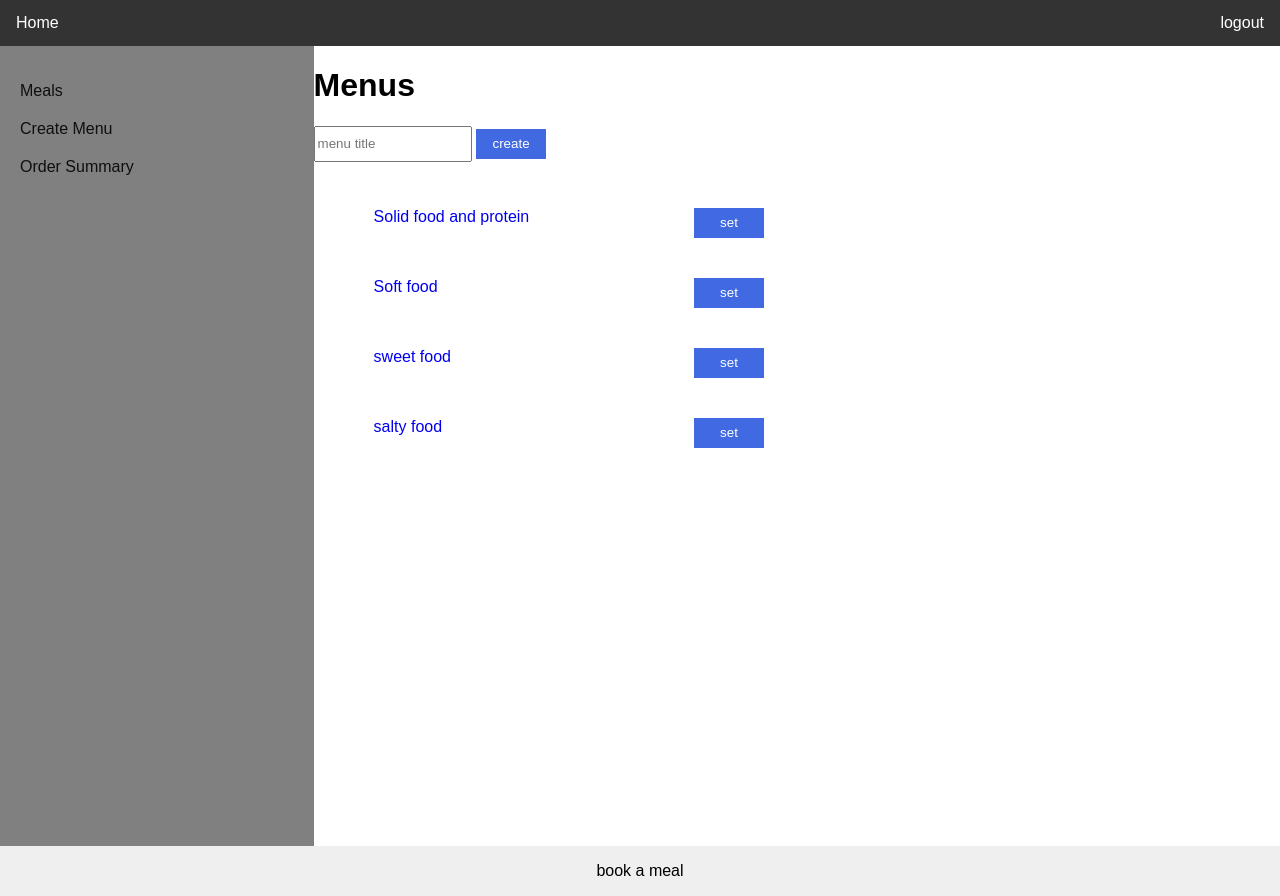
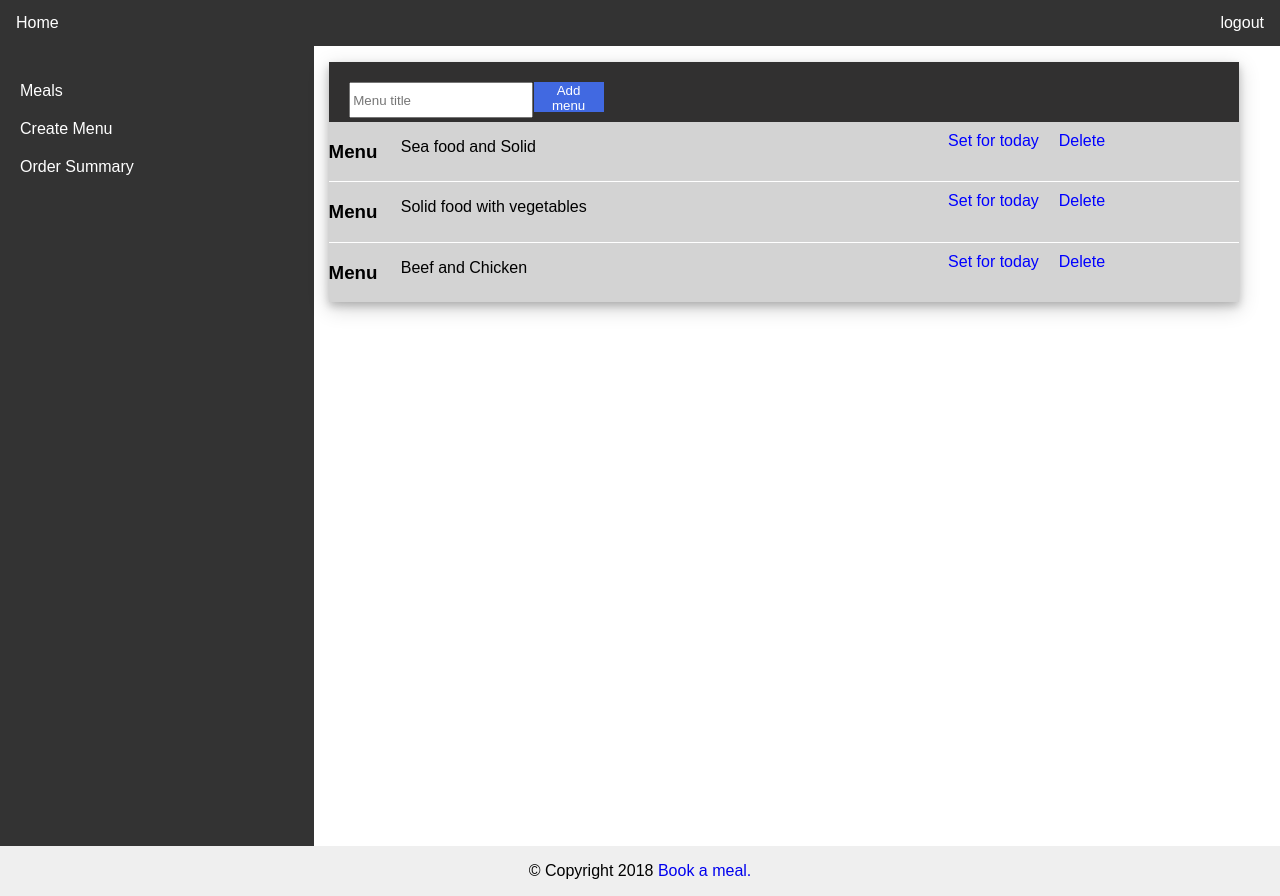
Before and after one commit to aminubarade/book-a-meal, a website: page ui/createMenu.html in a window 1280 px wide. Drawn offline with Linux system fonts and the light colour scheme.

Commit message:
fix(reworked the ui of user dashboard and login page)

```diff
--- a/ui/asset/css/style.css
+++ b/ui/asset/css/style.css
@@ -47,7 +47,7 @@ footer {
 
 /*login page */
 .whole-account {
-    background-image: url('../images/5.jpg');
+    background-image: url('../images/meal.jpg');
     background-size: contain;
     width: 100%;
     height: 100%;
@@ -56,7 +56,7 @@ footer {
     height: auto;
     width: auto;
     background-color: whitesmoke;
-    max-width: 50vw;
+    max-width: 20rem;
     box-shadow: 0 4px 8px 0 rgba(0, 0, 0, 0.2), 0 6px 20px 0 rgba(0, 0, 0, 0.19);
     margin: auto;
 }
@@ -90,7 +90,7 @@ footer {
     padding: 1rem;
 }
 .item {
-    height: 300px;
+    height: auto;
     width: 210px;
     display: flex;
     flex-direction: column;
@@ -218,12 +218,18 @@ footer {
 
 .form-input{
     height: 30px;
-    width: 150px;
+    width: 95%;
     margin-bottom: 10px;
 }
 
-.form-input:focus{
+.form-input:focus  {
     outline: none;
+    width: 100%;
+    transition: 1s;
+    color: darkgray;
+}
+.form-input:focus::placeholder {
+    color: black;
 }
 
 /* backend */
@@ -236,7 +242,7 @@ footer {
     height: 100vh;
 }
 .db-con {
-    padding: 50px;
+    margin: 15px;
 }
 
 .content  {
@@ -244,7 +250,7 @@ footer {
 }
 
 .sidebar  {
-    background-color: grey;
+    background-color: #333;
     width: 25%;
 }
 .sidebar li {
@@ -260,7 +266,7 @@ footer {
     color:blue;
 }
 .sidebar a {
-    color: rgb(15, 14, 14) !important;
+    color: white!important;
 }
 .sidebar a:hover {
     color: rgb(73, 69, 69) !important;
@@ -313,3 +319,8 @@ footer {
     border: none;
     padding: 0.5em;
 }
+
+.footer {
+    position: absolute;
+    bottom: 0;
+}
--- a/ui/createMenu.html
+++ b/ui/createMenu.html
@@ -5,13 +5,13 @@
         <meta name="viewport" content="width=device-width, initial-scale=1.0">
         <meta http-equiv="X-UA-Compatible" content="ie=edge">
         <link rel="stylesheet" href="asset/css/style.css">
-        <title>Add meals to menu</title>
+        <title>Create menu</title>
     </head>
         <body>
             <nav class="nav navbar">
                 <ul>
                     <li><a href="index.html">Home</a></li>
-                    <li style="float:right"><a href="account.html">logout</a></li>
+                    <li class="pull-right"><a href="account.html">logout</a></li>
                 </ul>
             </nav>
             <div class="dashboard-container">
@@ -24,29 +24,81 @@
 
                 </div>
                 <div class="content">
-                    <h1>Menus</h1>
-                    <div class="row">
-                        <form method="POST" action="#">
-                            <input type="text" placeholder="menu title" class="form-input" >
-                            <input type="submit" class="btn" value="create">
-                        </form>
-                    </div>
-
-                    <div class="menu-list">
-                        <ul class="col">
-                            <li class="menu-item"><a href="#" class="no-style">Solid food and protein</a> <button class="btn pull-right">set</button></li>
-                            <li class="menu-item"><a href="#" class="no-style">Soft food</a> <button class="btn pull-right">set</button></li>
-                            <li class="menu-item"><a href="#" class="no-style">sweet food</a> <button class="btn pull-right">set</button></li>
-                            <li class="menu-item"><a href="#" class="no-style">salty food</a> <button class="btn pull-right">set</button></li>
+                    <div class="db-con">
+                        <ul class="content-item">
+                            <li class="row list-head center-text bg-dark">
+                                <div>
+                                    <input type="text" class="form-input" placeholder="Menu title">
+                                </div>
+                                <button class="btn left">Add menu</button>
+                            </li>
+                            <li class="list-item">
+                                <div class="row">
+                                    <div class="list-image">
+                                        <h3>Menu</h3>
+                                    </div>
+                                    <div class="list-body">
+                                        <p>Sea food and Solid</p>
+                                    </div>
+                                    <div class="left-item">
+                                        <ul style="list-style: none; display:inline-flex;">
+                                            <li  class="link-space">
+                                                <a href="#">Set for today</a>
+                                            </li>
+                                            <li  class="link-space">
+                                                <a href="#">Delete</a>
+                                            </li>
+                                        </ul>
+                                    </div>
+                                </div>
+                            </li>
+                            <li class="list-item">
+                                <div class="row">
+                                    <div class="list-image">
+                                        <h3>Menu</h3>
+                                    </div>
+                                    <div class="list-body">
+                                        <p>Solid food with vegetables</p>
+                                    </div>
+                                    <div class="left-item">
+                                        <ul style="list-style: none; display:inline-flex;">
+                                            <li  class="link-space">
+                                                <a href="#" >Set for today</a>
+                                            </li>
+                                            <li  class="link-space">
+                                                <a href="#">Delete</a>
+                                            </li>
+                                        </ul>
+                                    </div>
+                                </div>
+                            </li>
+                            <li class="list-item">
+                                <div class="row">
+                                    <div class="list-image">
+                                        <h3>Menu</h3>
+                                    </div>
+                                    <div class="list-body">
+                                        <p>Beef and Chicken</p>
+                                    </div>
+                                    <div class="left-item">
+                                        <ul style="list-style: none; display:inline-flex;">
+                                            <li  class="link-space">
+                                                <a href="#" >Set for today</a>
+                                            </li>
+                                            <li  class="link-space">
+                                                <a href="#" >Delete</a>
+                                            </li>
+                                        </ul>
+                                    </div>
+                                </div>
+                            </li>
                         </ul>
                     </div>
                 </div>
             </div>
 
-            <footer class="footer">
-                <p>book a meal</p>
+            <footer>
+                <p>&copy; Copyright 2018 <a href="#" class="no-style">Book a meal.</a></p>
             </footer>
-
-
         </body>
 </html>
```
Also changed, not shown: ui/account.html (+17 -2 lines), ui/catererpage.html (+2 -4 lines), ui/customer.html (+2 -2 lines), ui/index.html (+3 -3 lines), ui/orders.html (+3 -5 lines), server/middlewares/auth.js (added), server/middlewares/validation.js (added), ui/asset/images/meal.jpg (added).
